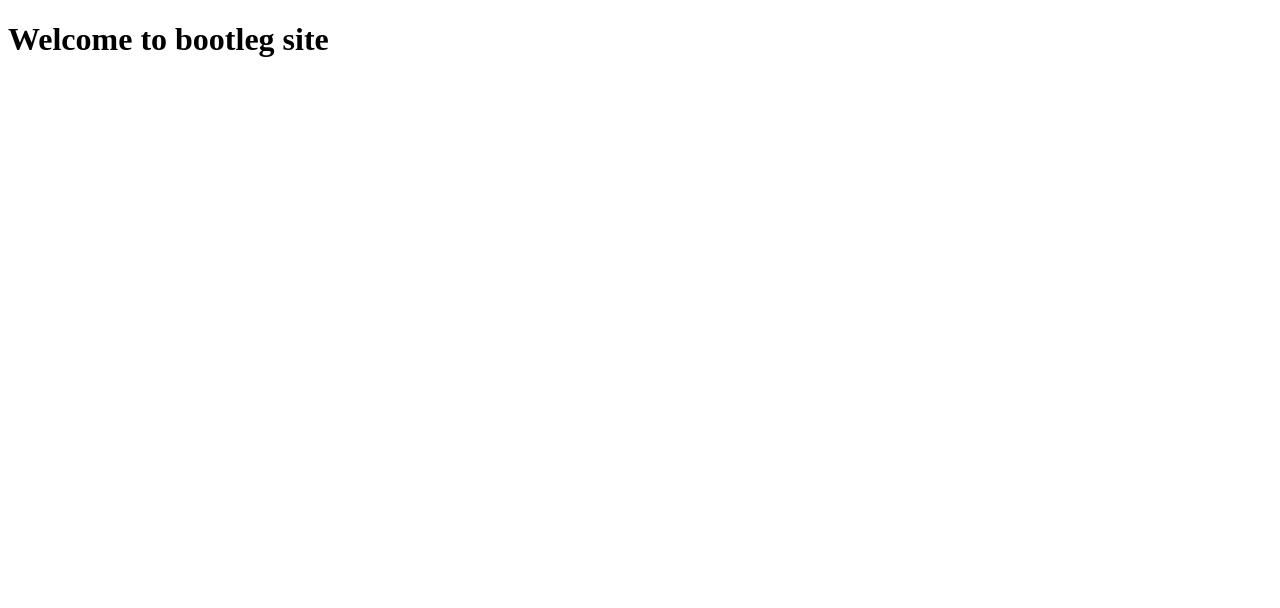
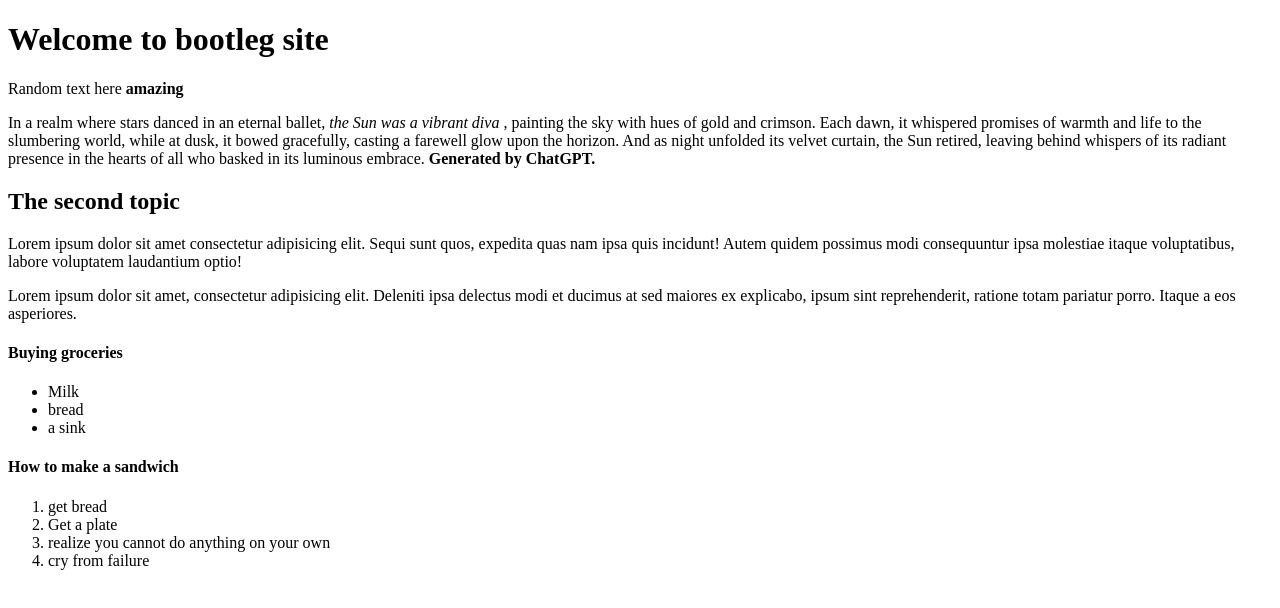
Before and after one commit to VicoVee/Odin_Tutorial, a plain HTML site: page html-tut/index.html in a window 1280 px wide. Drawn offline with Linux system fonts and the light colour scheme.

Commit message:
Buffed up the html

```diff
--- a/html-tut/index.html
+++ b/html-tut/index.html
@@ -3,11 +3,40 @@
 <!DOCTYPE html>
 <html lang="en">
 <head>
-    <meta charset="UTF-8">
+    <meta charset="utf-8">
     <meta name="viewport" content="width=device-width, initial-scale=1.0">
     <title>Document</title>
 </head>
 <body>
     <h1> Welcome to bootleg site </h1>
+    <p> Random text here <strong>amazing</strong> </p>
+    <p> In a realm where stars danced in an eternal ballet, <em> the Sun was a vibrant diva </em>, painting the sky with hues of gold and crimson.
+        Each dawn, it whispered promises of warmth and life to the slumbering world, while at dusk,
+        it bowed gracefully, casting a farewell glow upon the horizon. And as night unfolded its velvet curtain, the Sun retired,
+        leaving behind whispers of its radiant presence in the hearts of all who basked in its luminous embrace. <Strong>Generated by ChatGPT.</strong>
+    </p>
+
+    <h2> The second topic</h2>
+    <!--Lorem Shortcut: Type 'Lorem' then press enter-->
+    <p> Lorem ipsum dolor sit amet consectetur adipisicing elit. Sequi sunt quos, expedita quas nam ipsa quis incidunt! Autem quidem possimus modi consequuntur ipsa molestiae itaque voluptatibus, labore voluptatem laudantium optio!</P>
+    <p> Lorem ipsum dolor sit amet, consectetur adipisicing elit. Deleniti ipsa delectus modi et ducimus at sed maiores ex explicabo, ipsum sint reprehenderit, ratione totam pariatur porro. Itaque a eos asperiores.</p>
+
+    <h4> Buying groceries </h4>
+    <!--Unorder lists display bullet points-->
+    <ul>
+        <li> Milk </li>
+        <li> bread</li>
+        <li> a sink </li>
+    </ul>
+
+    <h4> How to make a sandwich </h4>
+    <!--Ordered lists uses numbers-->
+    <ol>
+        <li> get bread </li>
+        <li> Get a  plate</li>
+        <li> realize you cannot do anything on your own</li>
+        <li> cry from failure</li>
+    </ol>
+
 </body>
 </html>
```
